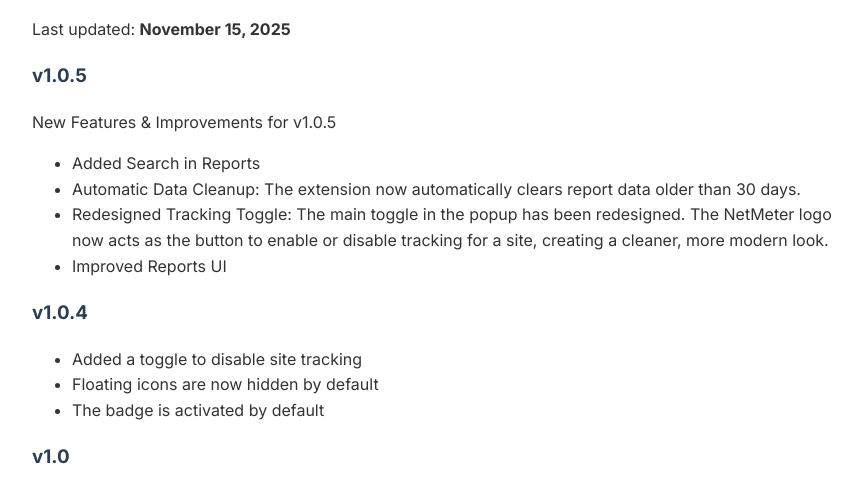
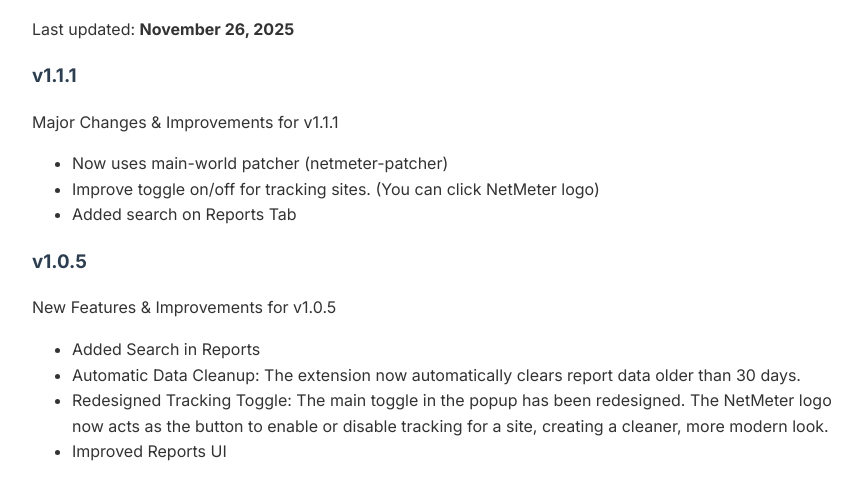
Before and after one commit to NetMeter/netmeter.github.io, a plain HTML site: page release-notes.html in a window 1280 px wide. Shown: the part 306-787 px from the top of the page, without its empty margins (208-1070 px from the left). Drawn offline with Linux system fonts and the light colour scheme.

Commit message:
v1.1.1 updates

```diff
--- a/release-notes.html
+++ b/release-notes.html
@@ -22,7 +22,15 @@
       </div>
       <div class="release-notes-content">
         <h2>Release Notes</h2>
-        <p>Last updated: <strong>November 15, 2025</strong></p>
+        <p>Last updated: <strong>November 26, 2025</strong></p>
+
+        <h3>v1.1.1</h3>
+        Major Changes & Improvements for v1.1.1
+        <ul>
+          <li>Now uses main-world patcher (netmeter-patcher)</li>
+          <li>Improve toggle on/off for tracking sites. (You can click NetMeter logo)</li>
+          <li>Added search on Reports Tab</li>
+        </ul>
 
         <h3>v1.0.5</h3>
         New Features & Improvements for v1.0.5
```
Also changed, not shown: index.html (+1 -1 lines).
